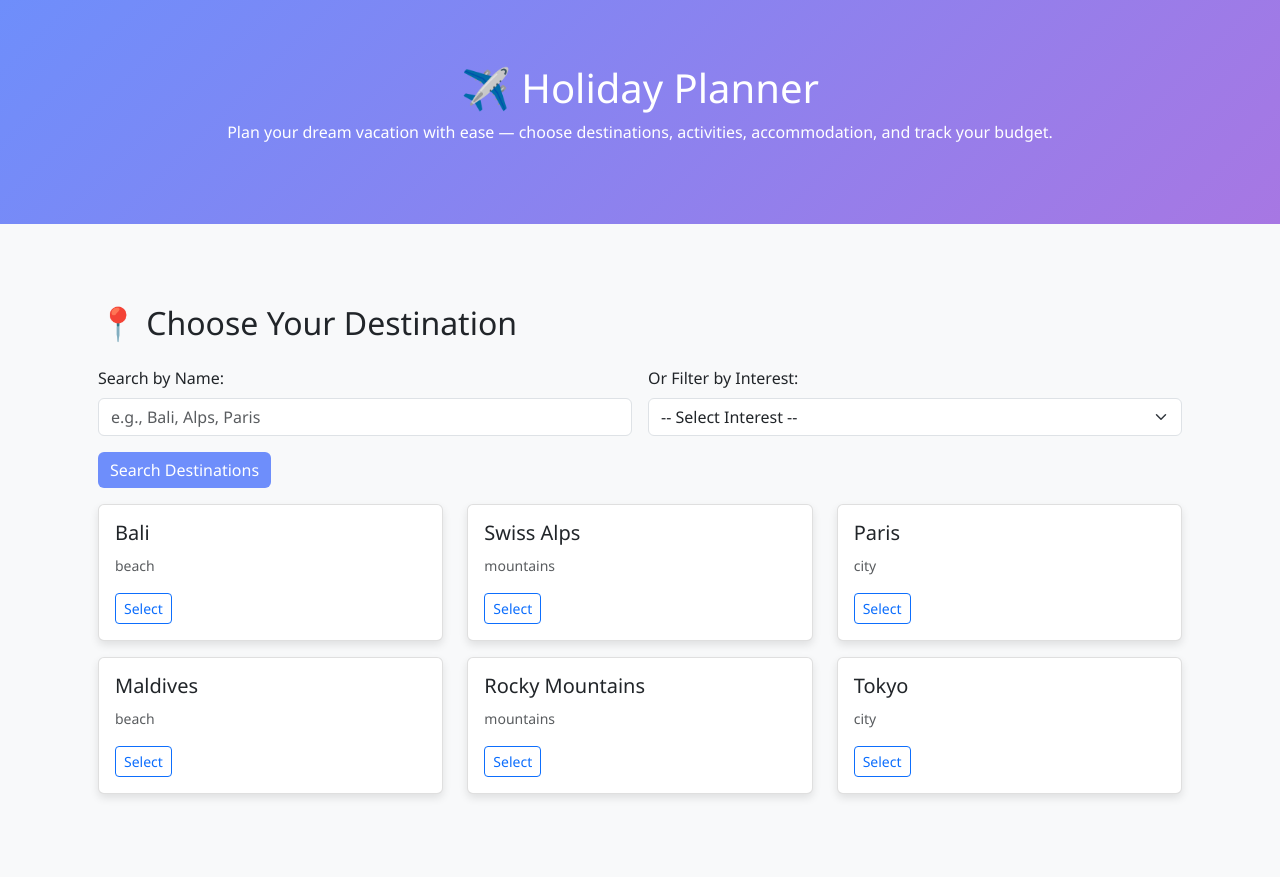
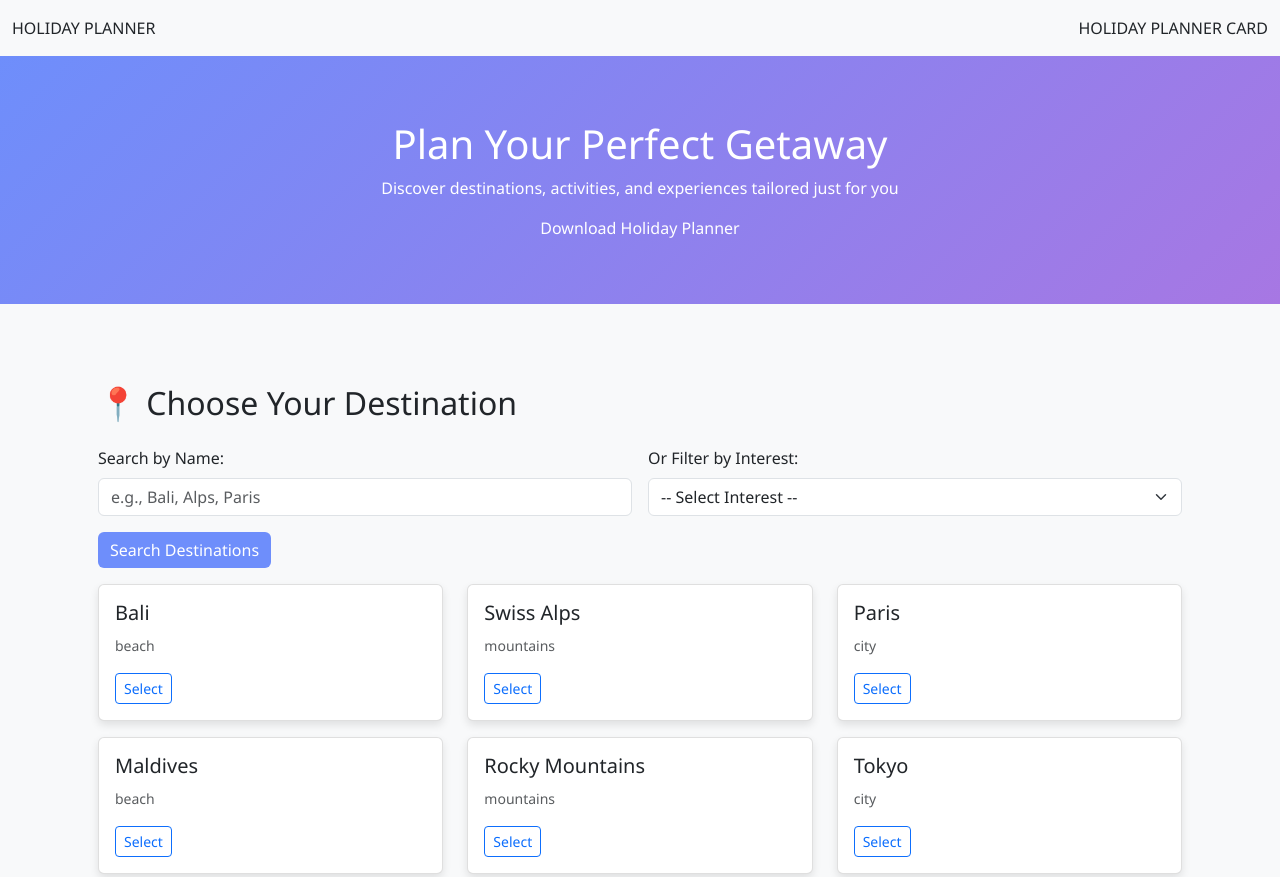
Before and after one commit to aadithya-vimal/L-T-HolidayPlanner, a plain HTML site: page index.html in a window 1280 px wide. Shown: the top 877 px of the page. Drawn offline with nearby package versions, Linux system fonts and the light colour scheme.

Commit message:
Update index.html

```diff
--- a/index.html
+++ b/index.html
@@ -11,14 +11,51 @@
 </head>
 <body>
 
-  <!-- Header -->
-  <header class="hero">
-    <h1>✈️ Holiday Planner</h1>
-    <p>Plan your dream vacation with ease — choose destinations, activities, accommodation, and track your budget.</p>
+  <!-- Header with CRED-style navigation -->
+  <header class="cred-header">
+    <div class="container-fluid">
+      <div class="d-flex justify-content-between align-items-center py-3">
+        <!-- Logo (left-aligned) -->
+        <div class="logo">
+          <span class="logo-text">HOLIDAY PLANNER</span>
+        </div>
+
+        <!-- Navigation (right-aligned) -->
+        <div class="d-flex align-items-center">
+          <nav class="cred-nav d-none d-md-block">
+            <span class="nav-item">HOLIDAY</span>
+            <span class="nav-item">PLANNER</span>
+            <span class="nav-item">CARD</span>
+          </nav>
+          <button class="hamburger ms-4 d-md-none" id="hamburger">
+            <span></span>
+            <span></span>
+            <span></span>
+          </button>
+        </div>
+      </div>
+    </div>
   </header>
+
+  <!-- Hero Section with geometric background -->
+  <section class="hero">
+    <div class="hero-content">
+      <h1>Plan Your Perfect Getaway</h1>
+      <p class="hero-subtext">Discover destinations, activities, and experiences tailored just for you</p>
+    </div>
+
+    <!-- QR Code (bottom-right) -->
+    <div class="qr-container">
+      <div class="qr-code">
+        <div class="qr-placeholder"></div>
+      </div>
+      <div class="qr-text">Download Holiday Planner</div>
+    </div>
+  </section>
 
   <!-- Main Content -->
   <div class="container">
+
     <!-- Section 1: Destination Search -->
     <section class="section" id="destination-search">
       <h2 class="mb-4">📍 Choose Your Destination</h2>
```
